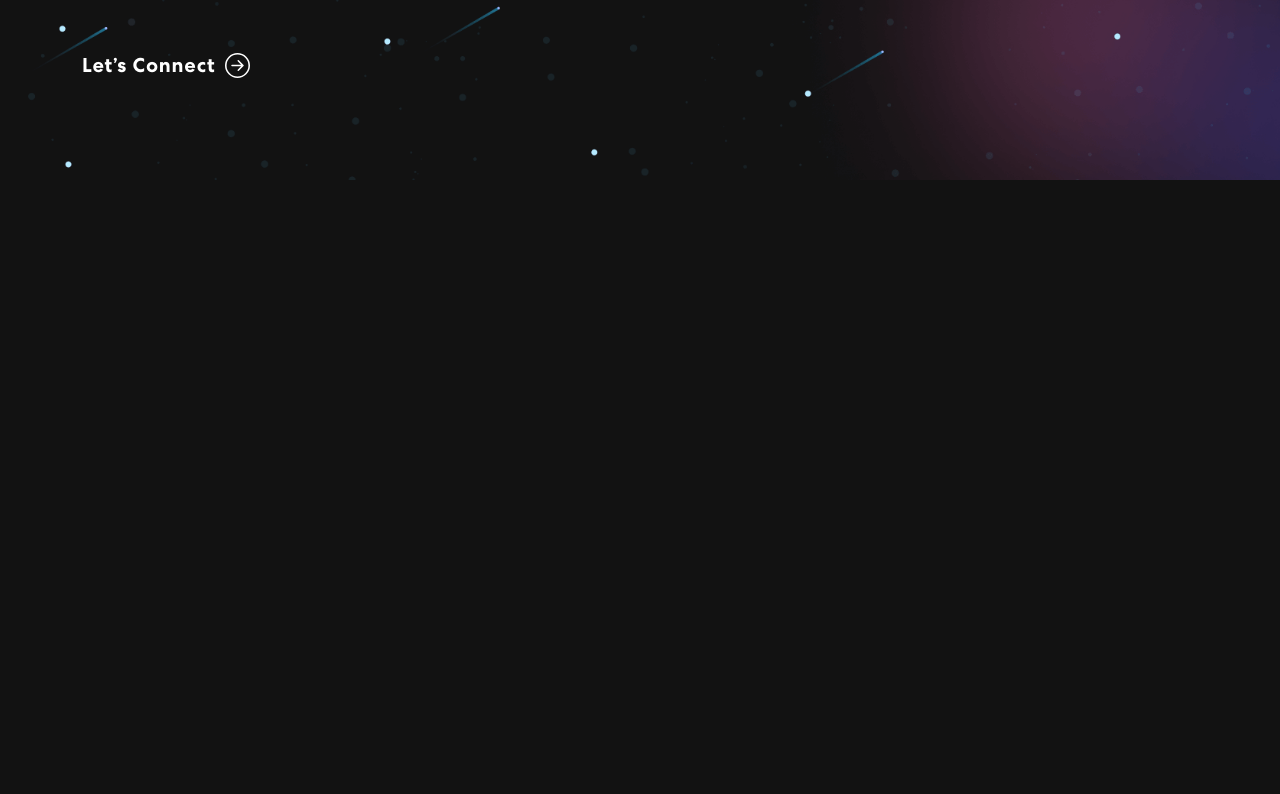
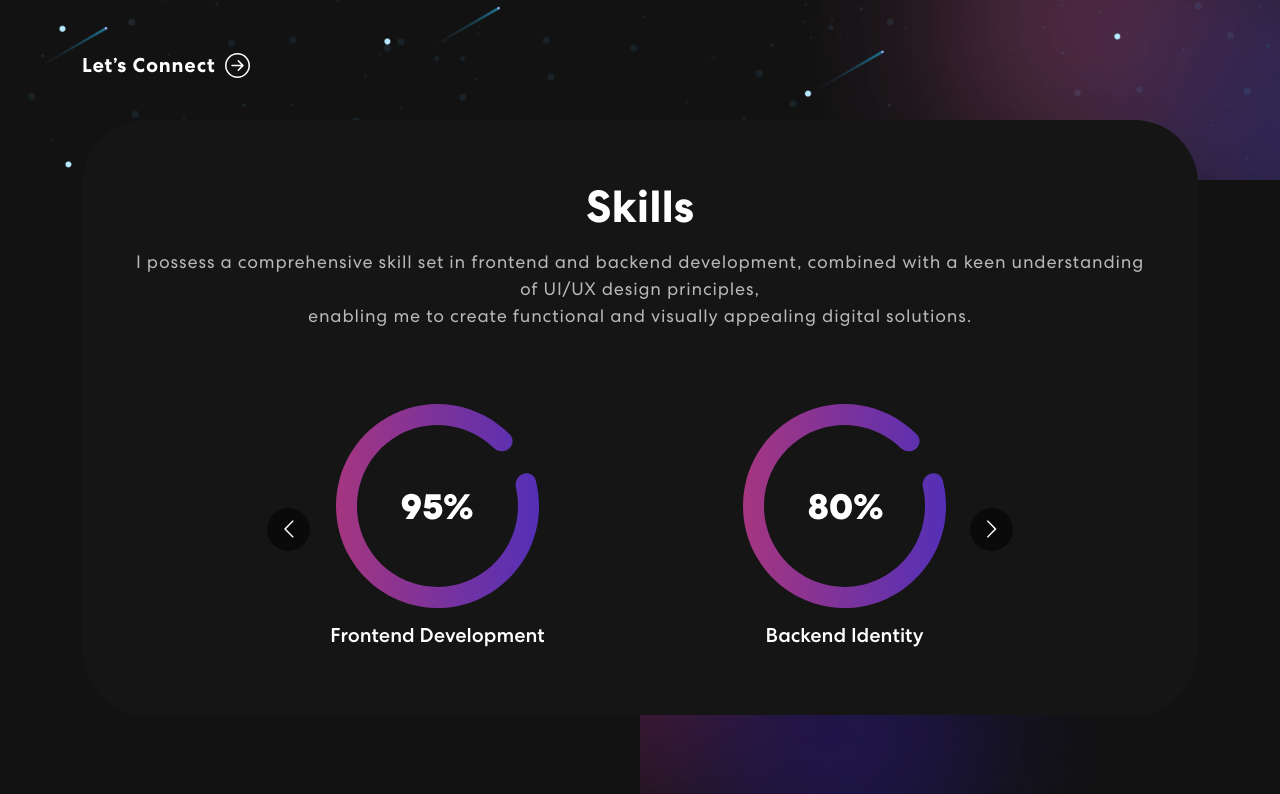
Before and after one commit to sameeraudesh995/myportfolioreactapp, a React (Create React App) app: page / in a window 1280 px wide. Shown: the part 646-1440 px from the top of the page. Before the commit the page ends 826 px from the top, so only its background shows below. Built offline with nearby package versions, Linux system fonts and the light colour scheme.

Commit message:
Skills section completed and CSS added

```diff
--- a/src/App.css
+++ b/src/App.css
@@ -285,6 +285,46 @@
 .banner img {
   animation: updown 3s linear infinite;
 }
+
+/************ Skills Css ************/
+.skill {
+  padding: 0 0 50px 0;
+  position: relative;
+}
+.skill-bx {
+  background: #151515;
+  border-radius: 64px;
+  text-align: center;
+  padding: 60px 50px;
+  margin-top: -60px;
+}
+.skill h2 {
+	font-size: 45px;
+	font-weight: 700;
+}
+.skill p {
+    color: #B8B8B8;
+    font-size: 18px;
+    letter-spacing: 0.8px;
+    line-height: 1.5em;
+    margin: 14px 0 75px 0;
+}
+.skill-slider {
+  width: 80%;
+  margin: 0 auto;
+  position: relative;
+}
+.skill-slider .item img {
+  width: 50%;
+  margin: 0 auto 15px auto;
+}
+.background-image-left {
+  top: 28%;
+  position: absolute;
+  bottom: 0;
+  width: 40%;
+  z-index: -4;
+}
 @keyframes updown {
     0% {
         transform: translateY(-20px);
--- a/src/App.js
+++ b/src/App.js
@@ -1,6 +1,7 @@
 import './App.css';
 import { NavBar } from './components/NavBar';
 import { Banner } from './components/Banner';
+import { Skills } from './components/Skills';
 import 'bootstrap/dist/css/bootstrap.min.css';
 
 function App() {
@@ -9,6 +10,7 @@
     <div className="App">
      <NavBar/>
      <Banner/>
+     <Skills/>
     </div>
   );
 }
--- a/src/components/Banner.js
+++ b/src/components/Banner.js
@@ -12,7 +12,7 @@
   const [text, setText] = useState('');
   const [delta, setDelta] = useState(300 - Math.random() * 100);
   const [index, setIndex] = useState(1);
-  const toRotate = [ "Fontend Developer", "Backend Developer", "UI/UX Designer" ];
+  const toRotate = [ "Frontend Developer", "Backend Developer", "UI/UX Designer" ];
   const period = 2000;
 
   useEffect(() => {
@@ -57,7 +57,7 @@
               {({ isVisible }) =>
               <div className={isVisible ? "animate__animated animate__fadeIn" : ""}>
                 <span className="tagline">Welcome to my Portfolio</span>
-                <h1>{`Hi! I'm Sameera`} <span className="txt-rotate" dataPeriod="1000" data-rotate='[ "Fontend Developer", "Backend Developer", "UI/UX Designer" ]'><span className="wrap">{text}</span></span></h1>
+                <h1>{`Hi! I'm Sameera`} <span className="txt-rotate" dataPeriod="1000" data-rotate='[ "Frontend Developer", "Backend Developer", "UI/UX Designer" ]'><span className="wrap">{text}</span></span></h1>
                   <p>I am a self-motivated hard working guy who loves to work
                     with new technologies. I am trying to complete my targets as
                     Software Developer and contribute to Many Projects as a
--- a/src/components/Skills.js
+++ b/src/components/Skills.js
@@ -0,0 +1,63 @@
+import meter1 from "../assets/img/meter1.svg";
+import meter2 from "../assets/img/meter2.svg";
+import meter3 from "../assets/img/meter3.svg";
+import Carousel from 'react-multi-carousel';
+import 'react-multi-carousel/lib/styles.css';
+import arrow1 from "../assets/img/arrow1.svg";
+import arrow2 from "../assets/img/arrow2.svg";
+import colorSharp from "../assets/img/color-sharp.png"
+
+export const Skills =()=>{
+    const responsive = {
+        superLargeDesktop: {
+          // the naming can be any, depends on you.
+          breakpoint: { max: 4000, min: 3000 },
+          items: 5
+        },
+        desktop: {
+          breakpoint: { max: 3000, min: 1024 },
+          items: 3
+        },
+        tablet: {
+          breakpoint: { max: 1024, min: 464 },
+          items: 2
+        },
+        mobile: {
+          breakpoint: { max: 464, min: 0 },
+          items: 1
+        }
+      };
+      return (
+        <section className="skill" id="skills">
+            <div className="container">
+                <div className="row">
+                    <div className="col-12">
+                        <div className="skill-bx wow zoomIn">
+                            <h2>Skills</h2>
+                            <p>I possess a comprehensive skill set in frontend and backend development, combined with a keen understanding of UI/UX design principles,<br></br> enabling me to create functional and visually appealing digital solutions.</p>
+                            <Carousel responsive={responsive} infinite={true} className="owl-carousel owl-theme skill-slider">
+                                <div className="item">
+                                    <img src={meter1} alt="Image" />
+                                    <h5>Frontend Development</h5>
+                                </div>
+                                <div className="item">
+                                    <img src={meter2} alt="Image" />
+                                    <h5>Backend Identity</h5>
+                                </div>
+                                <div className="item">
+                                    <img src={meter3} alt="Image" />
+                                    <h5>Web Design</h5>
+                                </div>
+                                <div className="item">
+                                    <img src={meter1} alt="Image" />
+                                    <h5>UI/UX Design</h5>
+                                </div>
+                            </Carousel>
+                        </div>
+                    </div>
+                </div>
+            </div>
+            <img className="background-image-left" src={colorSharp} alt="Image" />
+        </section>
+      )
+}
```
